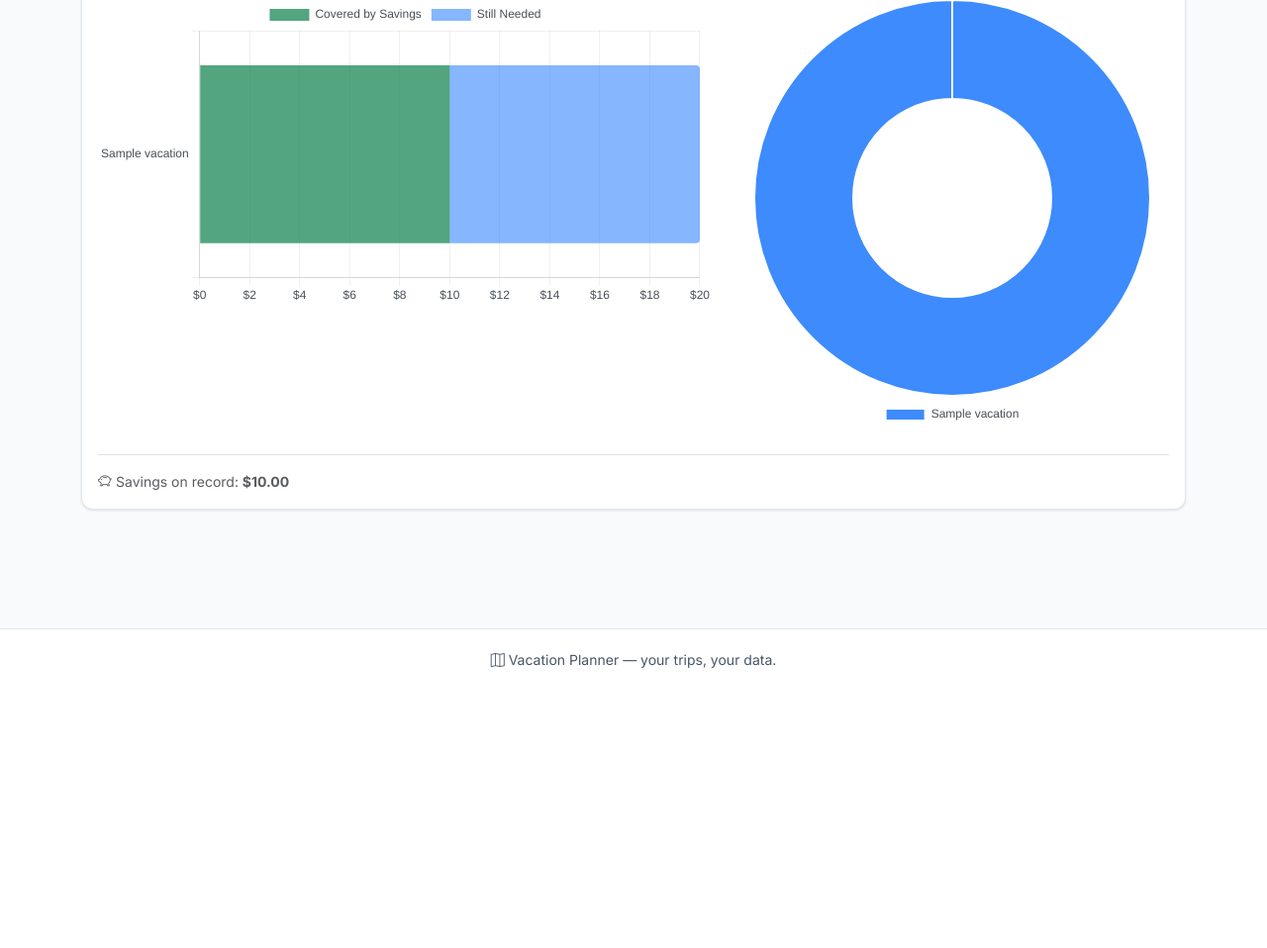
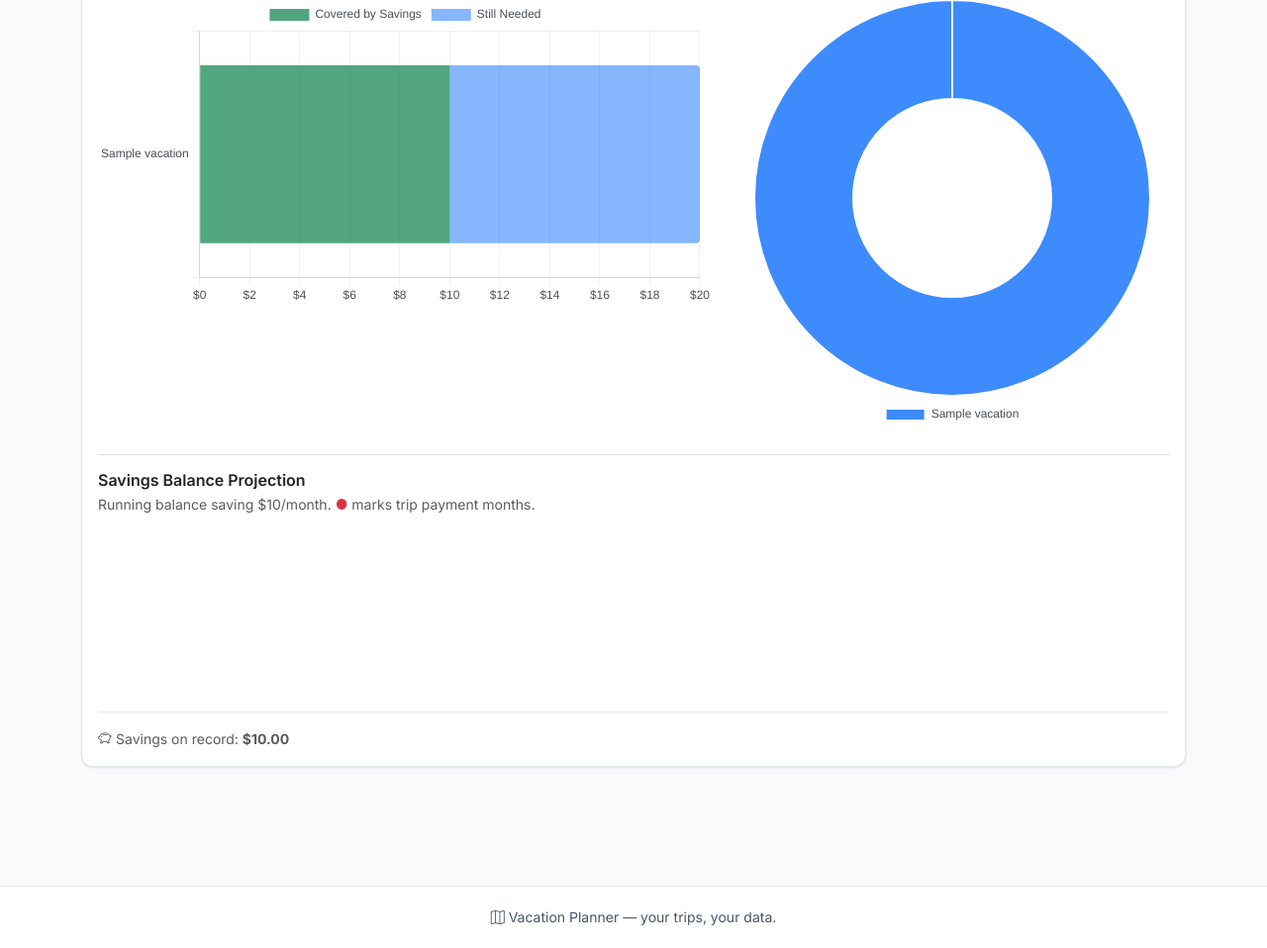
Before and after one commit to jaysuzi5/vacation-planner, a Django app: template templates/planner/dashboard.html in a window 1280 px wide. Shown: the part 1517-2475 px from the top of the page at 99% size. Before the commit the page ends 2192 px from the top, so only its background shows below. Run offline with Django 5.2, Linux system fonts and the light colour scheme; the template is opened without the code that fills it: most values are stand-ins (such as "Sample title", 1, 10 or a date in 2020); a map, chart or similar area stays blank.

Commit message:
Add monthly savings contribution and balance projection chart
- VacationSavings.monthly_contribution field (nullable)
- Modal now captures both saved amount and monthly contribution
- Dashboard shows saving/needed/difference row when contribution is set
- Line chart projects month-by-month balance from now to last trip;
  green fill when positive, red when negative; trip months marked red

Co-Authored-By: Claude Sonnet 4.6 <noreply@anthropic.com>

```diff
--- a/planner/models.py
+++ b/planner/models.py
@@ -182,6 +182,7 @@ class Expense(models.Model):
 class VacationSavings(models.Model):
     user = models.OneToOneField(User, on_delete=models.CASCADE, related_name='vacation_savings')
     amount = models.DecimalField(max_digits=10, decimal_places=2, default=Decimal('0.00'))
+    monthly_contribution = models.DecimalField(max_digits=10, decimal_places=2, null=True, blank=True)
     updated_at = models.DateTimeField(auto_now=True)
 
     def __str__(self):
--- a/templates/planner/dashboard.html
+++ b/templates/planner/dashboard.html
@@ -236,6 +236,39 @@
         </div>
         {% endif %}
 
+        <!-- Monthly contribution comparison -->
+        {% if monthly_contribution_set %}
+        <div class="row g-3 mb-4">
+          <div class="col-sm-4">
+            <div class="p-3 rounded-3 text-center bg-body-tertiary border">
+              <div class="small text-muted mb-1">Saving per Month</div>
+              <div class="fs-4 fw-bold">${{ monthly_contribution|floatformat:0 }}/mo</div>
+            </div>
+          </div>
+          <div class="col-sm-4">
+            <div class="p-3 rounded-3 text-center bg-body-tertiary border">
+              <div class="small text-muted mb-1">Needed per Month</div>
+              <div class="fs-4 fw-bold">${{ total_monthly_needed|floatformat:0 }}/mo</div>
+            </div>
+          </div>
+          <div class="col-sm-4">
+            {% if monthly_difference >= 0 %}
+            <div class="p-3 rounded-3 text-center" style="background:rgba(25,135,84,.08); border:1px solid rgba(25,135,84,.2);">
+              <div class="small text-muted mb-1">Difference</div>
+              <div class="fs-4 fw-bold text-success">+${{ monthly_difference|floatformat:0 }}/mo</div>
+              <div class="small text-success">ahead of target</div>
+            </div>
+            {% else %}
+            <div class="p-3 rounded-3 text-center" style="background:rgba(220,53,69,.08); border:1px solid rgba(220,53,69,.2);">
+              <div class="small text-muted mb-1">Difference</div>
+              <div class="fs-4 fw-bold text-danger">-${{ monthly_difference|floatformat:0|slice:"1:" }}/mo</div>
+              <div class="small text-danger">short of target</div>
+            </div>
+            {% endif %}
+          </div>
+        </div>
+        {% endif %}
+
         <!-- Per-trip coverage bars -->
         <h6 class="fw-semibold mb-3">Savings Coverage by Trip</h6>
         {% for row in financial_rows %}
@@ -293,6 +326,15 @@
           </div>
         </div>
 
+        <!-- Balance projection chart -->
+        {% if projection_json %}
+        <div class="mt-4 pt-3 border-top">
+          <h6 class="fw-semibold mb-1">Savings Balance Projection</h6>
+          <p class="small text-muted mb-3">Running balance saving ${{ monthly_contribution|floatformat:0 }}/month. <span class="text-danger fw-semibold">&#9679;</span> marks trip payment months.</p>
+          <canvas id="projectionChart" style="max-height:300px;"></canvas>
+        </div>
+        {% endif %}
+
       {% else %}
       <p class="text-muted fst-italic">No upcoming trips yet.
         <a href="{% url 'vacation_create' %}">Plan one!</a>
@@ -343,14 +385,27 @@
       <form method="post" action="{% url 'savings_update' %}">
         {% csrf_token %}
         <div class="modal-body">
-          <label class="form-label fw-medium">Amount currently saved for vacations</label>
-          <div class="input-group">
-            <span class="input-group-text">$</span>
-            <input type="number" class="form-control" name="amount"
-                   value="{{ savings_amount|floatformat:2 }}" min="0" step="0.01"
-                   placeholder="0.00">
+          <div class="mb-3">
+            <label class="form-label fw-medium">Amount currently saved</label>
+            <div class="input-group">
+              <span class="input-group-text">$</span>
+              <input type="number" class="form-control" name="amount"
+                     value="{{ savings_amount|floatformat:2 }}" min="0" step="0.01"
+                     placeholder="0.00">
+            </div>
+            <div class="form-text">Total set aside for upcoming trips. Applied to earliest trips first.</div>
           </div>
-          <div class="form-text">Enter the total amount you have set aside for upcoming trips. Savings are applied to your earliest trips first.</div>
+          <div>
+            <label class="form-label fw-medium">Monthly savings contribution</label>
+            <div class="input-group">
+              <span class="input-group-text">$</span>
+              <input type="number" class="form-control" name="monthly_contribution"
+                     value="{% if monthly_contribution_set %}{{ monthly_contribution|floatformat:2 }}{% endif %}"
+                     min="0" step="0.01" placeholder="0.00">
+              <span class="input-group-text">/month</span>
+            </div>
+            <div class="form-text">How much you save toward vacations each month.</div>
+          </div>
         </div>
         <div class="modal-footer">
           <button type="button" class="btn btn-secondary" data-bs-dismiss="modal">Cancel</button>
@@ -493,9 +548,62 @@ document.addEventListener('DOMContentLoaded', function () {
     }
   }
 
+  // Balance projection chart
+  {% if projection_json %}
+  const projData = {{ projection_json|safe }};
+  const projCtx = document.getElementById('projectionChart');
+  if (projCtx) {
+    const tripIndexSet = new Set(projData.trip_markers.map(m => m.index));
+    new Chart(projCtx, {
+      type: 'line',
+      data: {
+        labels: projData.labels,
+        datasets: [{
+          label: 'Savings Balance',
+          data: projData.balances,
+          fill: 'origin',
+          tension: 0.3,
+          segment: {
+            borderColor: ctx => ctx.p0.parsed.y >= 0 ? 'rgba(25,135,84,0.9)' : 'rgba(220,53,69,0.9)',
+            backgroundColor: ctx => ctx.p0.parsed.y >= 0 ? 'rgba(25,135,84,0.1)' : 'rgba(220,53,69,0.1)',
+          },
+          pointBackgroundColor: projData.balances.map((_, i) =>
+            tripIndexSet.has(i) ? 'rgba(220,53,69,0.9)' : 'rgba(25,135,84,0.8)'
+          ),
+          pointRadius: projData.balances.map((_, i) => tripIndexSet.has(i) ? 7 : 3),
+          pointHoverRadius: 9,
+          borderWidth: 2,
+        }],
+      },
+      options: {
+        responsive: true,
+        plugins: {
+          legend: { display: false },
+          tooltip: {
+            callbacks: {
+              label: item => ' Balance: $' + Number(item.raw).toLocaleString(),
+              afterBody: items => {
+                const marker = projData.trip_markers.find(m => m.index === items[0].dataIndex);
+                if (!marker) return [];
+                return marker.names.map(n => ' ✈ ' + n + ': -$' + marker.cost.toLocaleString());
+              },
+            },
+          },
+        },
+        scales: {
+          x: { ticks: { color: textColor }, grid: { color: gridColor } },
+          y: {
+            ticks: { color: textColor, callback: v => '$' + v.toLocaleString() },
+            grid: { color: gridColor },
+          },
+        },
+      },
+    });
+  }
+  {% endif %}
+
   // Re-init charts if theme toggles
   document.getElementById('theme-toggle')?.addEventListener('click', function () {
-    // Easiest approach: reload to rebuild charts with correct colors
     setTimeout(() => location.reload(), 150);
   });
 });
```
Also changed, not shown: planner/views.py (+68 -0 lines), planner/migrations/0006_vacationsavings_monthly_contribution.py (added).
